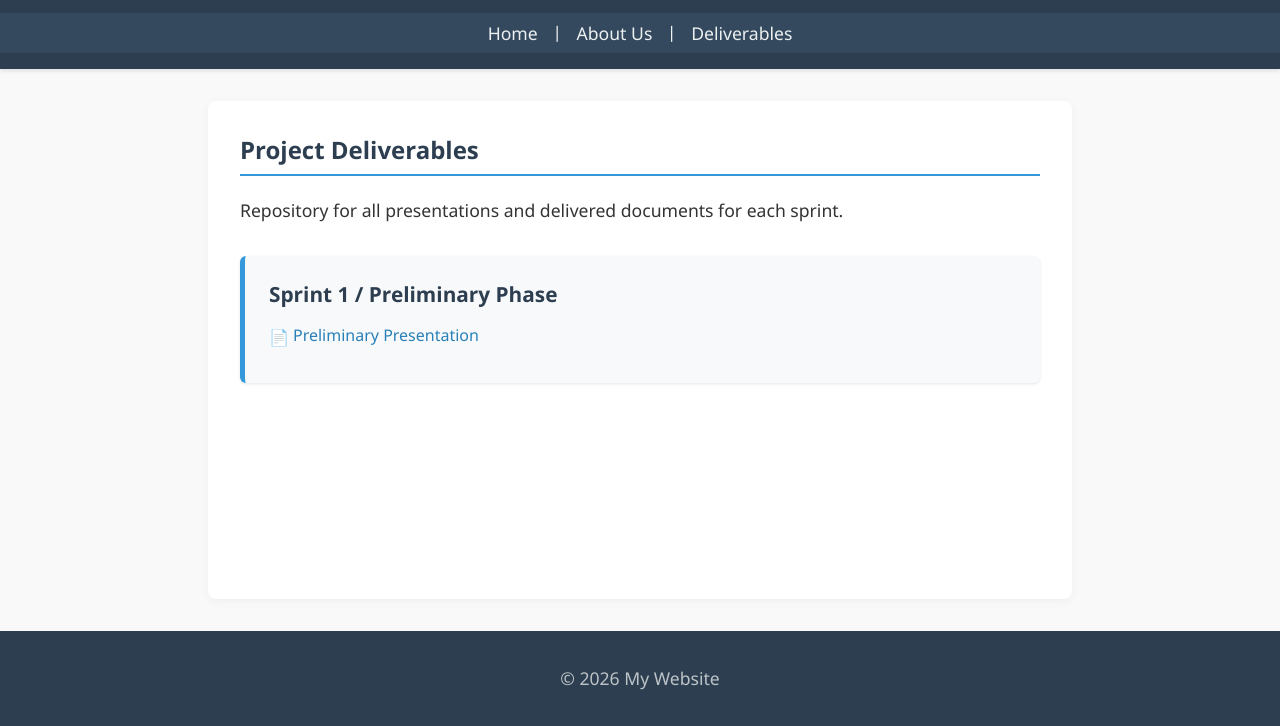
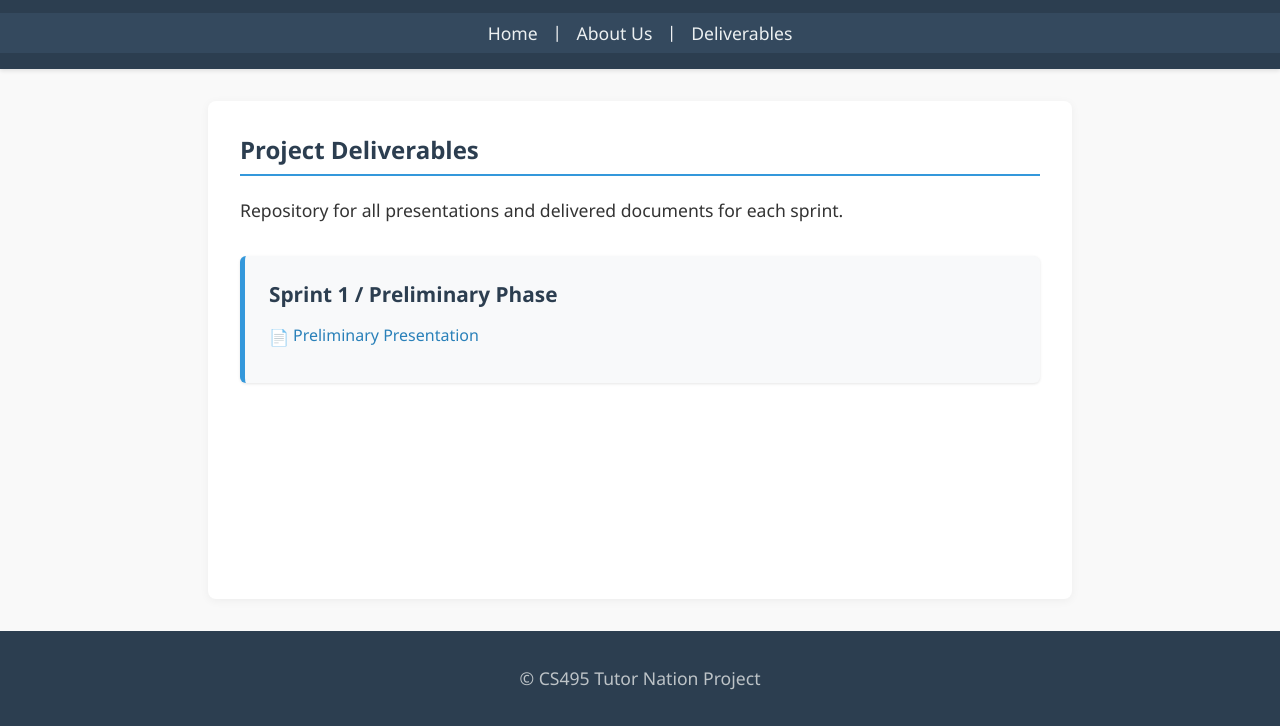
Before and after one commit to remcculley/tutor-nation-website, a plain HTML site: page deliverables.html in a window 1280 px wide. Shown: the part 74-800 px from the top of the page. Drawn offline with Linux system fonts and the light colour scheme.

Commit message:
Update footer copyright to reflect project name and course

```diff
--- a/deliverables.html
+++ b/deliverables.html
@@ -39,7 +39,7 @@
     </main>
 
     <footer>
-      <p>&copy; 2026 My Website</p>
+      <p>&copy; CS495 Tutor Nation Project</p>
     </footer>
   </body>
 </html>
```
